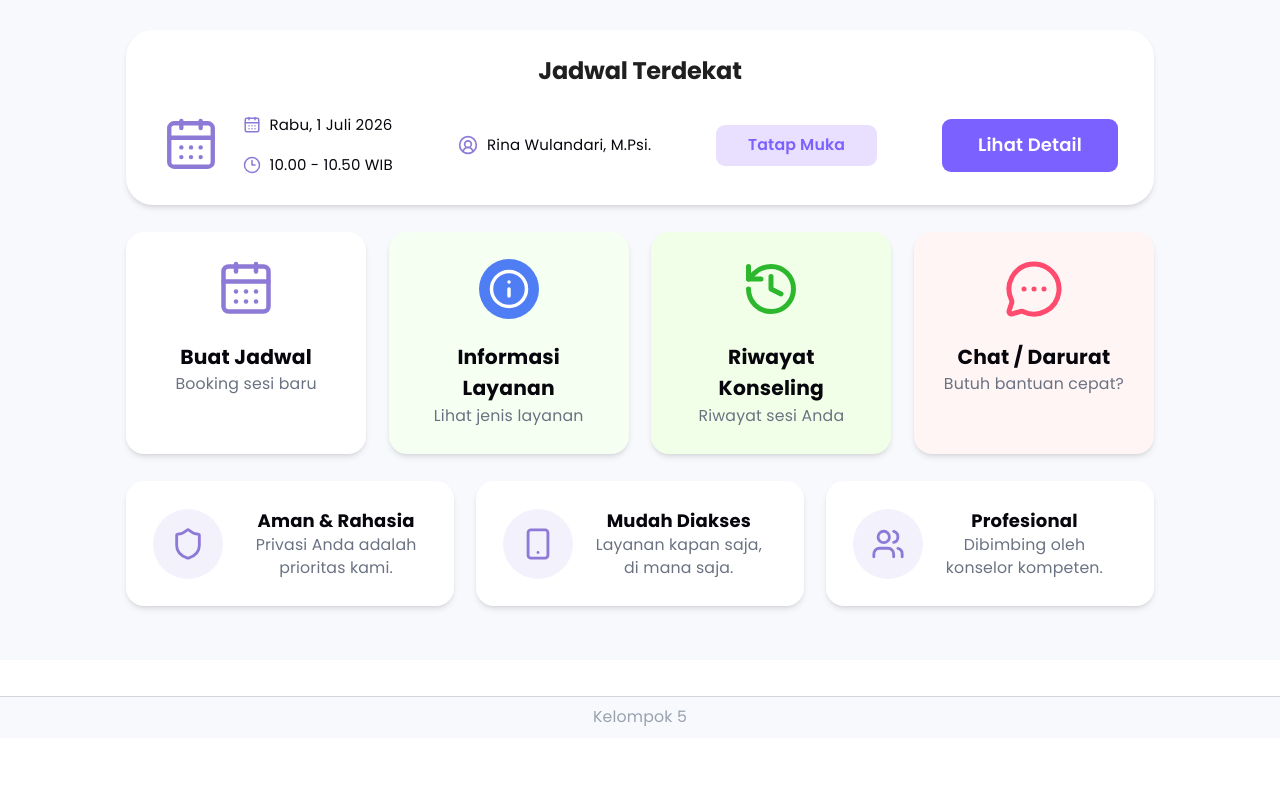
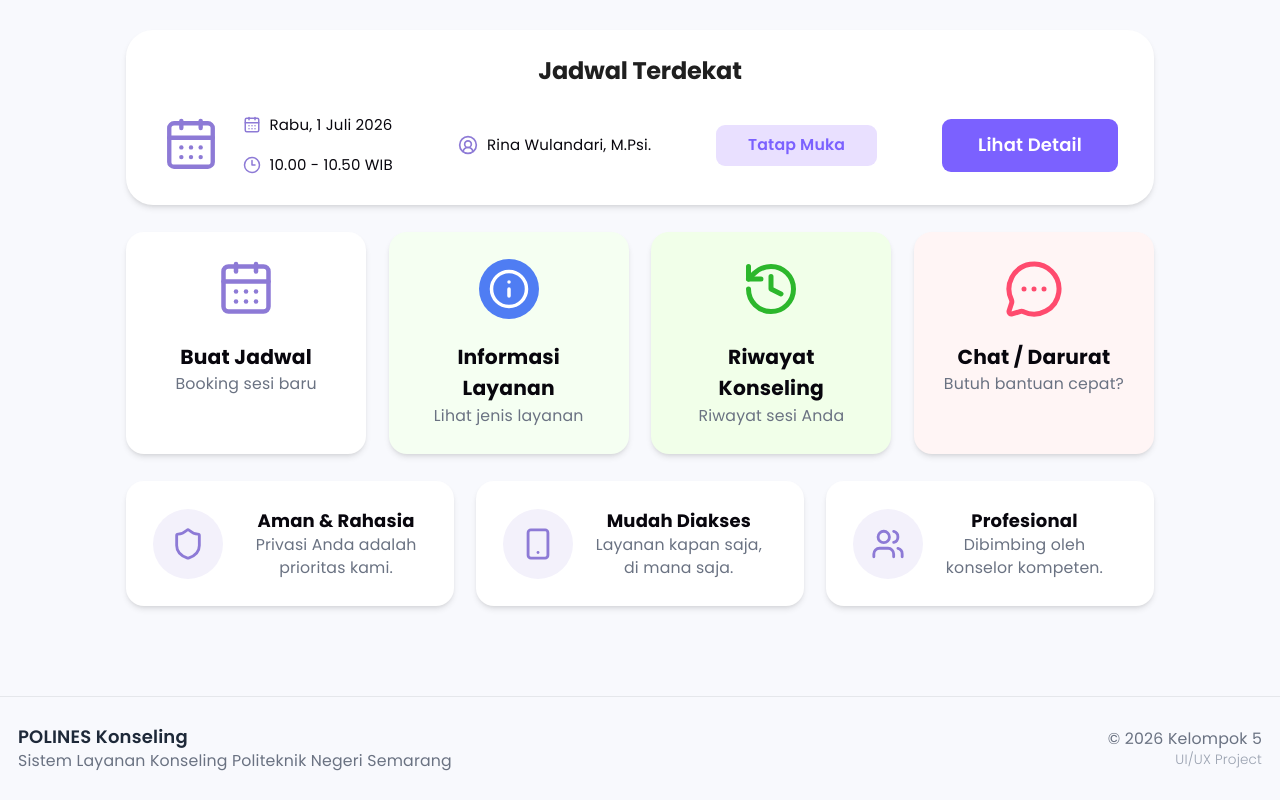
Before and after one commit to eeblaqoshu/sistem-layanan-konseling-polines, a React (Vite) app: page /home in a window 1280 px wide. Shown: the part 423-1223 px from the top of the page. Before the commit the page ends 1161 px from the top, so only its background shows below. Built offline with nearby package versions, Linux system fonts and the light colour scheme.

Commit message:
fix footer

```diff
--- a/src/components/Footer.jsx
+++ b/src/components/Footer.jsx
@@ -1,5 +1,25 @@
 export default function Footer() {
-    return (
-        <div className="bg-[#F8F9FD] text-center poppins-regular px-4 py-2 text-gray-400 border-t border-gray-300 text-sm">Kelompok 5</div>
-    )
+  return (
+    <footer className="bg-[#F8F9FD] border-t border-gray-200 mt-auto">
+      <div className="max-w-6xl mx-auto px-4 py-6">
+        <div className="flex flex-col md:flex-row items-center justify-between gap-2">
+          <div className="text-center md:text-left">
+            <h3 className="poppins-semibold text-gray-800">
+              POLINES Konseling
+            </h3>
+            <p className="text-sm text-gray-500 poppins-regular">
+              Sistem Layanan Konseling Politeknik Negeri Semarang
+            </p>
+          </div>
+
+          <div className="text-center md:text-right">
+            <p className="text-sm text-gray-500 poppins-regular">
+              © 2026 Kelompok 5
+            </p>
+            <p className="text-xs text-gray-400 poppins-light">UI/UX Project</p>
+          </div>
+        </div>
+      </div>
+    </footer>
+  );
 }
--- a/src/components/Layout.jsx
+++ b/src/components/Layout.jsx
@@ -7,11 +7,12 @@ export default function Layout() {
     <div className="min-h-screen flex flex-col">
       <Navbar />
 
-      <main className="flex-1 bg-[#F8F9FD] mb-8">
-        <Outlet />
-      </main>
-
-      <Footer />
+      <div className="flex flex-col space-y-8 bg-[#F8F9FD]">
+        <main className="flex-1 ">
+          <Outlet />
+        </main>
+        <Footer className="mt-8" />
+      </div>
     </div>
   );
 }
```
